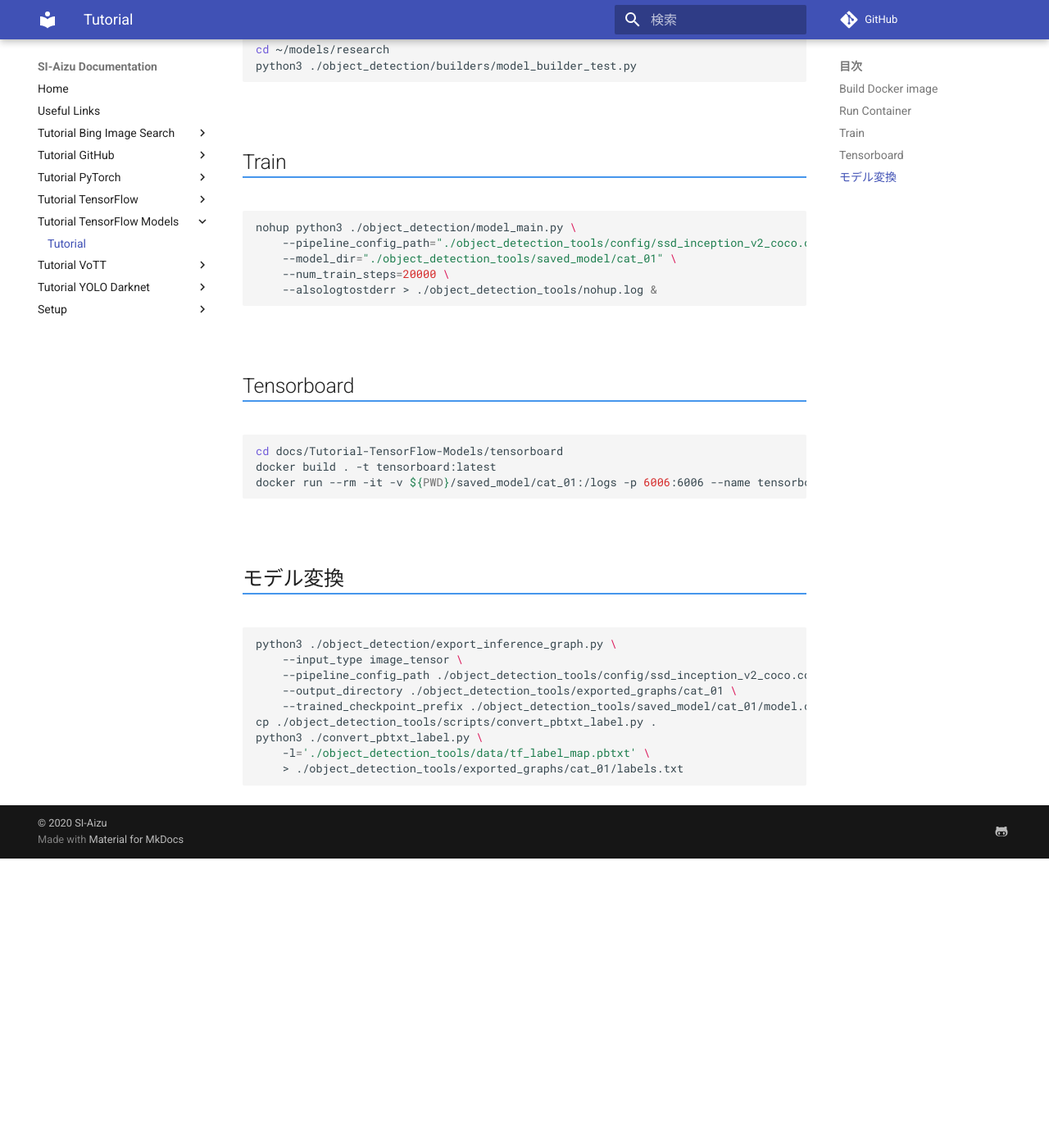
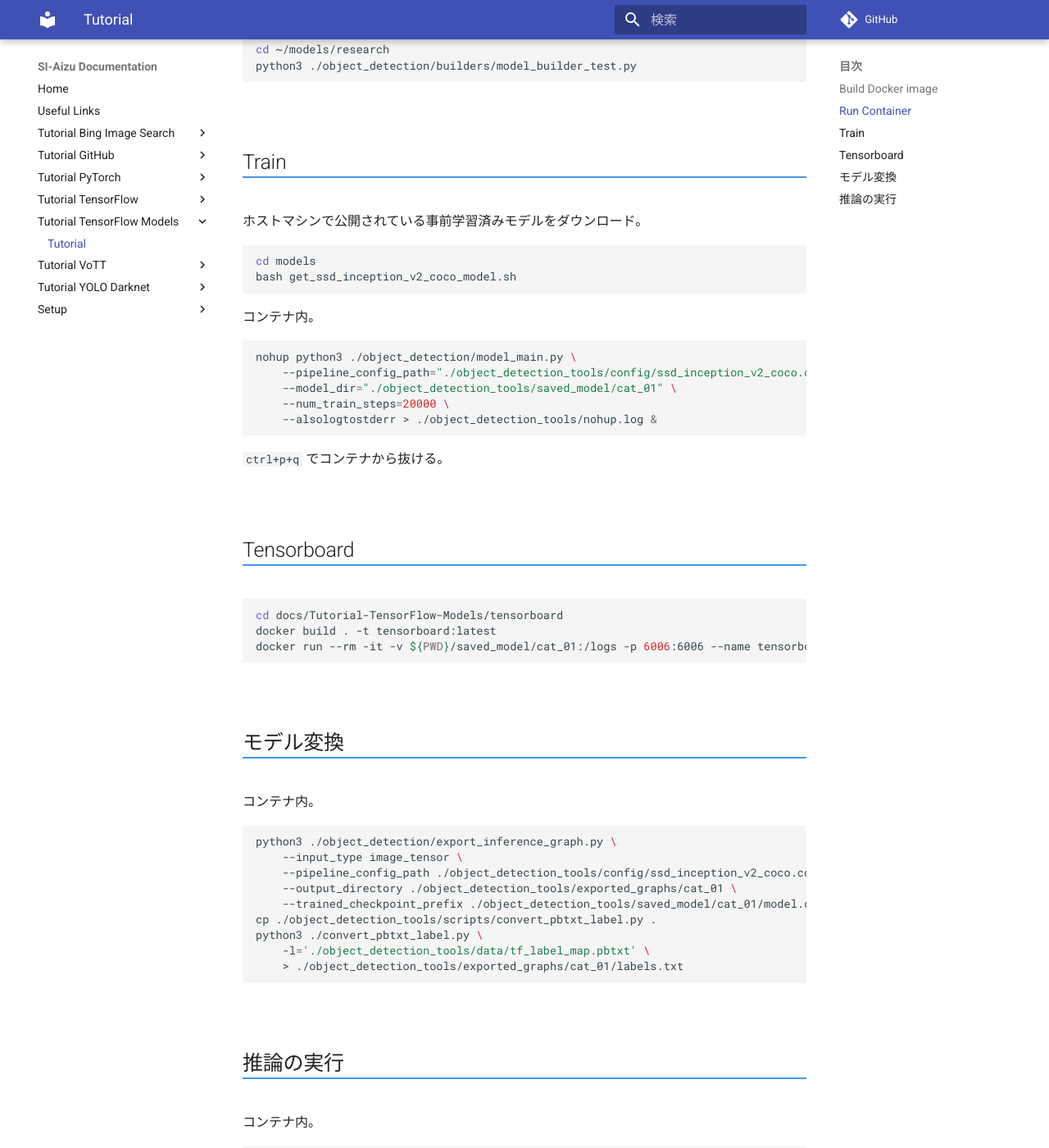
Before and after one commit to SI-Aizu/documentation, an MkDocs documentation site: the page built from docs/Tutorial-TensorFlow-Models/index.md, in a window 1280 px wide and 1400 px high, scrolled down 742 px. Shown: the whole window at 82% size. Built offline with MkDocs 1.6.1 and Material for MkDocs 9.7.7, drawn with Linux system fonts in a browser that asks for light colours; comment, search, counter and statistics services are not loaded; before the commit the page ends 1789 px from its top, so only the background shows below that; some of the changed text lies outside the part shown.

Commit message:
Add models/get_ssd_inception_v2_coco_model.sh

````diff
--- a/docs/Tutorial-TensorFlow-Models/index.md
+++ b/docs/Tutorial-TensorFlow-Models/index.md
@@ -39,6 +39,15 @@
 
 ## Train
 
+ホストマシンで公開されている事前学習済みモデルをダウンロード。
+
+```sh
+cd models
+bash get_ssd_inception_v2_coco_model.sh
+```
+
+コンテナ内。
+
 ```sh
 nohup python3 ./object_detection/model_main.py \
     --pipeline_config_path="./object_detection_tools/config/ssd_inception_v2_coco.config" \
@@ -46,6 +55,8 @@
     --num_train_steps=20000 \
     --alsologtostderr > ./object_detection_tools/nohup.log &
 ```
+
+`ctrl+p+q` でコンテナから抜ける。
 
 
 
@@ -61,6 +72,8 @@
 
 ## モデル変換
 
+コンテナ内。
+
 ```sh
 python3 ./object_detection/export_inference_graph.py \
     --input_type image_tensor \
@@ -72,3 +85,13 @@
     -l='./object_detection_tools/data/tf_label_map.pbtxt' \
     > ./object_detection_tools/exported_graphs/cat_01/labels.txt
 ```
+
+
+
+## 推論の実行
+
+コンテナ内。
+
+```sh
+python scripts/detect.py -i ./path_to_image.jpg
+```
````
Also changed, not shown: 2 other files.
